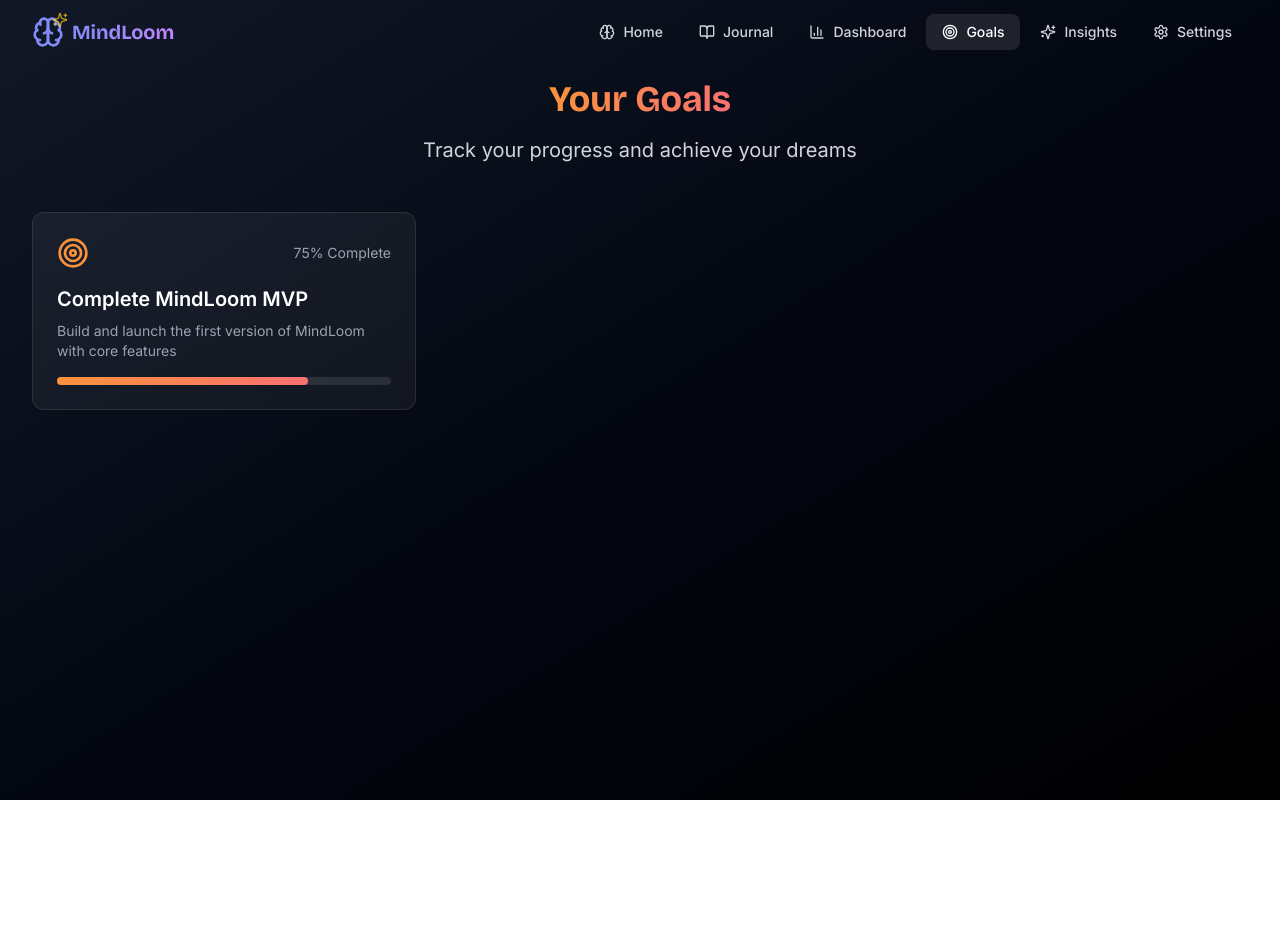
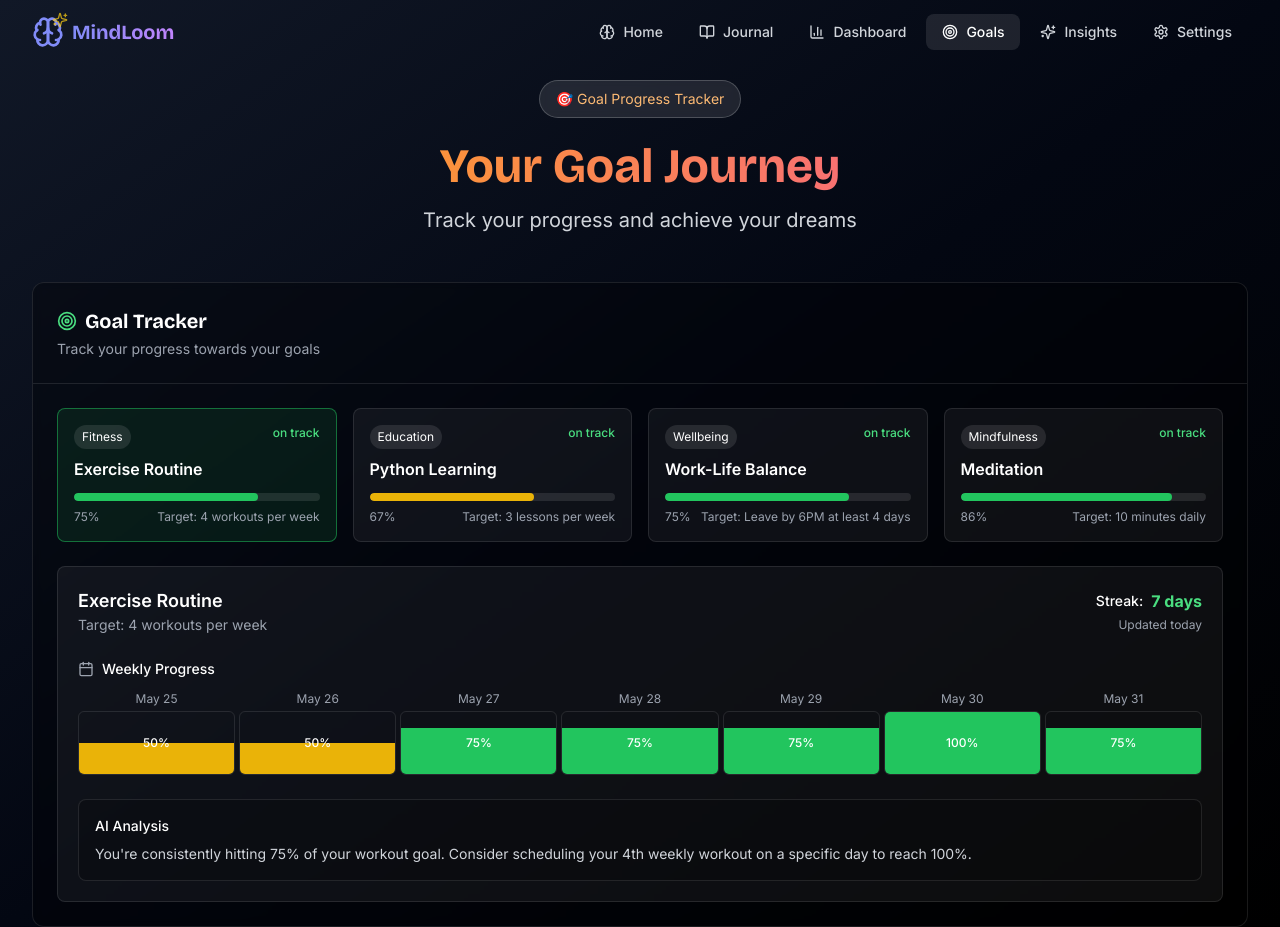
Before and after one commit to sathvik-23/MindLoom, a Next.js app in the folder nextjs/: page /goals in a window 1280 px wide. Before the commit the page ends 800 px from the top, so only its background shows below. Built offline with nearby package versions, Linux system fonts and the light colour scheme.

Commit message:
"updated dashboard, njournals page and goal tracking with working joiurnals page"

```diff
--- a/nextjs/app/dashboard/page.tsx
+++ b/nextjs/app/dashboard/page.tsx
@@ -2,18 +2,14 @@
 
 import DailyLogs from '@/components/DailyLogs';
 import DailySummary from '@/components/DailySummary';
-import GoalTracker from '@/components/GoalTracker';
 import { useState } from 'react';
 import { motion } from 'framer-motion';
-import { Calendar, ChevronLeft, ChevronRight, BarChart3, Sparkles, Target } from 'lucide-react';
+import { Calendar, ChevronLeft, ChevronRight, BarChart3 } from 'lucide-react';
 import { BackgroundWaves } from '@/components/background-waves';
 
 export default function Dashboard() {
-  // Use a date from 2025 to match the screenshot
   const today = new Date('2025-06-02');
-  const [selectedDate, setSelectedDate] = useState(
-    '2025-06-01' // Start with June 1, 2025
-  );
+  const [selectedDate, setSelectedDate] = useState('2025-06-01');
 
   const changeDate = (days: number) => {
     const current = new Date(selectedDate);
@@ -29,7 +25,7 @@ export default function Dashboard() {
       weekday: 'long',
       year: 'numeric',
       month: 'long',
-      day: 'numeric'
+      day: 'numeric',
     });
   };
 
@@ -41,7 +37,6 @@ export default function Dashboard() {
 
       <div className="relative pt-24 pb-12 px-4 sm:px-6 lg:px-8">
         <div className="max-w-7xl mx-auto">
-          {/* Header */}
           <motion.div
             initial={{ opacity: 0, y: 20 }}
             animate={{ opacity: 1, y: 0 }}
@@ -49,7 +44,7 @@ export default function Dashboard() {
           >
             <div className="inline-flex items-center gap-2 px-4 py-2 rounded-full bg-white/10 backdrop-blur-sm border border-white/20 text-sm mb-6">
               <BarChart3 className="h-4 w-4 text-indigo-400" />
-              <span className="text-gray-200">Goal Insights & Daily Progress</span>
+              <span className="text-gray-200">Daily Reflections</span>
             </div>
 
             <h1 className="font-bricolage text-4xl sm:text-5xl font-bold mb-4">
@@ -59,7 +54,6 @@ export default function Dashboard() {
             </h1>
           </motion.div>
 
-          {/* Date Navigation */}
           <motion.div
             initial={{ opacity: 0, y: 20 }}
             animate={{ opacity: 1, y: 0 }}
@@ -96,18 +90,7 @@ export default function Dashboard() {
             </button>
           </motion.div>
 
-          {/* Content Grid */}
           <div className="grid grid-cols-1 gap-6">
-            {/* Goal Tracker */}
-            <motion.div
-              initial={{ opacity: 0, y: 20 }}
-              animate={{ opacity: 1, y: 0 }}
-              transition={{ delay: 0.2 }}
-            >
-              <GoalTracker date={selectedDate} />
-            </motion.div>
-
-            {/* Daily Logs and Summary */}
             <div className="grid grid-cols-1 lg:grid-cols-2 gap-6">
               <motion.div
                 initial={{ opacity: 0, x: -20 }}
--- a/nextjs/app/goals/page.tsx
+++ b/nextjs/app/goals/page.tsx
@@ -1,9 +1,20 @@
 'use client'
 
-import { Target, Plus } from 'lucide-react'
+import { useState, useEffect } from 'react'
+import { Target } from 'lucide-react'
 import { motion } from 'framer-motion'
+import GoalTracker from '@/components/GoalTracker'
 
 export default function GoalsPage() {
+  const [today, setToday] = useState<string>('')
+
+  useEffect(() => {
+    const now = new Date()
+    setToday(now.toISOString().split('T')[0])
+  }, [])
+
+  if (!today) return null // prevent hydration mismatch
+
   return (
     <div className="min-h-screen pt-20 px-4 sm:px-6 lg:px-8">
       <div className="max-w-7xl mx-auto">
@@ -12,36 +23,35 @@ export default function GoalsPage() {
           animate={{ opacity: 1, y: 0 }}
           transition={{ duration: 0.8 }}
         >
+          {/* Header Section */}
           <div className="text-center mb-12">
-            <h1 className="text-4xl font-bricolage font-bold mb-4">
+            {/* Pill-style subtitle */}
+            <div className="inline-flex items-center gap-2 px-4 py-2 rounded-full bg-white/10 backdrop-blur-sm border border-white/20 text-sm mb-6">
+              {/* <Target className="h-4 w-4 text-orange-400" /> */}
+              <span className="text-orange-300">🎯 Goal Progress Tracker</span>
+            </div>
+
+            {/* Main gradient title */}
+            <h1 className="font-bricolage text-4xl sm:text-5xl font-bold mb-4">
               <span className="bg-gradient-to-r from-orange-400 to-red-400 bg-clip-text text-transparent">
-                Your Goals
+                Your Goal Journey
               </span>
             </h1>
+
+            {/* Description */}
             <p className="text-xl text-gray-300">
               Track your progress and achieve your dreams
             </p>
           </div>
 
-          <div className="grid lg:grid-cols-3 gap-8">
-            {/* Goal cards will go here */}
-            <motion.div
-              whileHover={{ y: -5 }}
-              className="p-6 rounded-xl bg-white/5 border border-white/10 hover:border-orange-500/30 transition-all"
-            >
-              <div className="flex items-center justify-between mb-4">
-                <Target className="h-8 w-8 text-orange-400" />
-                <span className="text-sm text-gray-400">75% Complete</span>
-              </div>
-              <h3 className="text-xl font-semibold mb-2">Complete MindLoom MVP</h3>
-              <p className="text-gray-400 text-sm mb-4">
-                Build and launch the first version of MindLoom with core features
-              </p>
-              <div className="w-full bg-white/10 rounded-full h-2">
-                <div className="bg-gradient-to-r from-orange-400 to-red-400 h-2 rounded-full" style={{ width: '75%' }} />
-              </div>
-            </motion.div>
-          </div>
+          {/* Goal Tracker Component */}
+          <motion.div
+            initial={{ opacity: 0, y: 20 }}
+            animate={{ opacity: 1, y: 0 }}
+            transition={{ delay: 0.2 }}
+          >
+            <GoalTracker date={today} />
+          </motion.div>
         </motion.div>
       </div>
     </div>
--- a/nextjs/app/insights/page.tsx
+++ b/nextjs/app/insights/page.tsx
@@ -1,7 +1,7 @@
-'use client'
+'use client';
 
-import { BarChart3, TrendingUp, Calendar, Brain } from 'lucide-react'
-import { motion } from 'framer-motion'
+import { BarChart3, TrendingUp, Brain } from 'lucide-react';
+import { motion } from 'framer-motion';
 
 export default function InsightsPage() {
   return (
@@ -12,17 +12,28 @@ export default function InsightsPage() {
           animate={{ opacity: 1, y: 0 }}
           transition={{ duration: 0.8 }}
         >
+          {/* Header Section */}
           <div className="text-center mb-12">
-            <h1 className="text-4xl font-bricolage font-bold mb-4">
+            {/* Pill-style subtitle */}
+            <div className="inline-flex items-center gap-2 px-4 py-2 rounded-full bg-white/10 backdrop-blur-sm border border-white/20 text-sm mb-6">
+              <BarChart3 className="h-4 w-4 text-green-400" />
+              <span className="text-green-300">Insight Trends</span>
+            </div>
+
+            {/* Gradient Main Heading */}
+            <h1 className="font-bricolage text-4xl sm:text-5xl font-bold mb-4">
               <span className="bg-gradient-to-r from-green-400 to-emerald-400 bg-clip-text text-transparent">
                 Your Insights
               </span>
             </h1>
+
+            {/* Description */}
             <p className="text-xl text-gray-300">
               Discover patterns and trends in your journey
             </p>
           </div>
 
+          {/* Insight Cards */}
           <div className="grid lg:grid-cols-2 gap-8">
             <motion.div
               whileHover={{ y: -5 }}
@@ -53,5 +64,5 @@ export default function InsightsPage() {
         </motion.div>
       </div>
     </div>
-  )
+  );
 }
```
Also changed, not shown: nextjs/components/journal-entries.tsx (+67 -26 lines).
